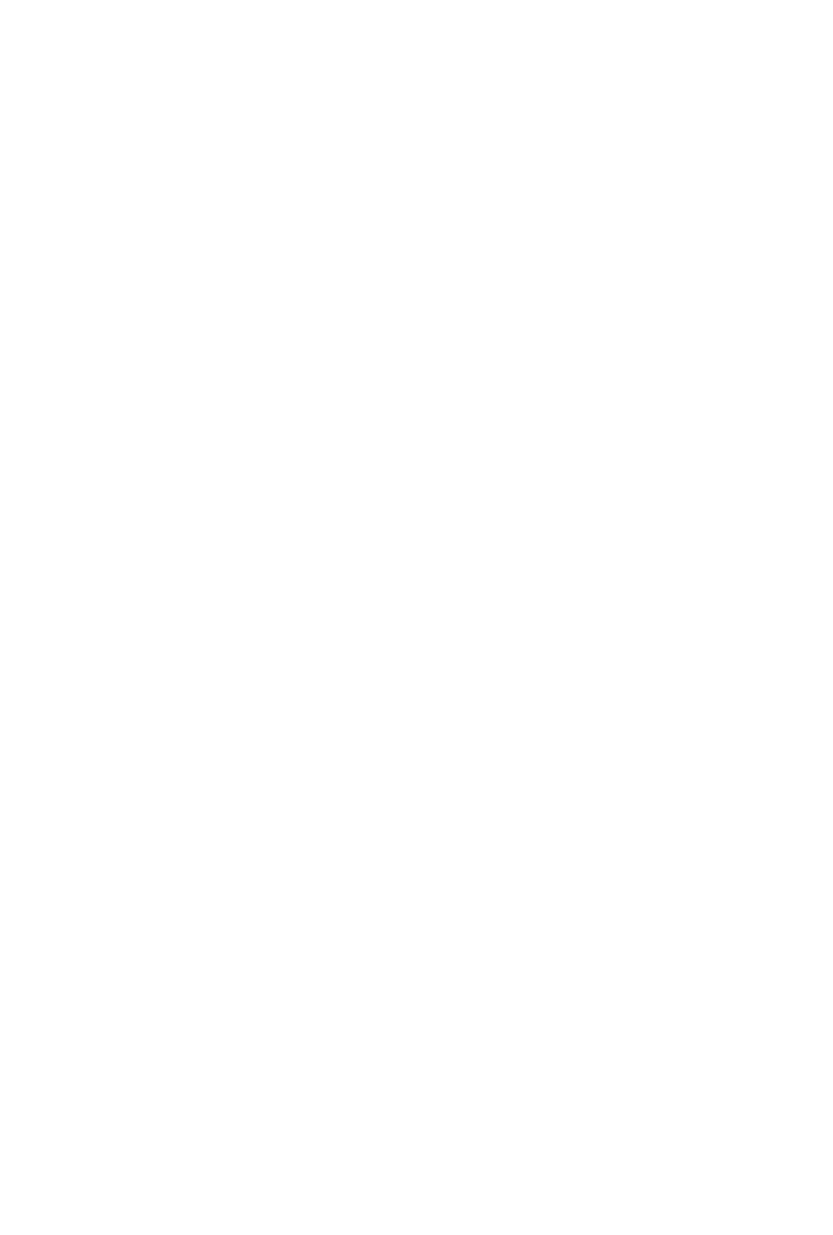
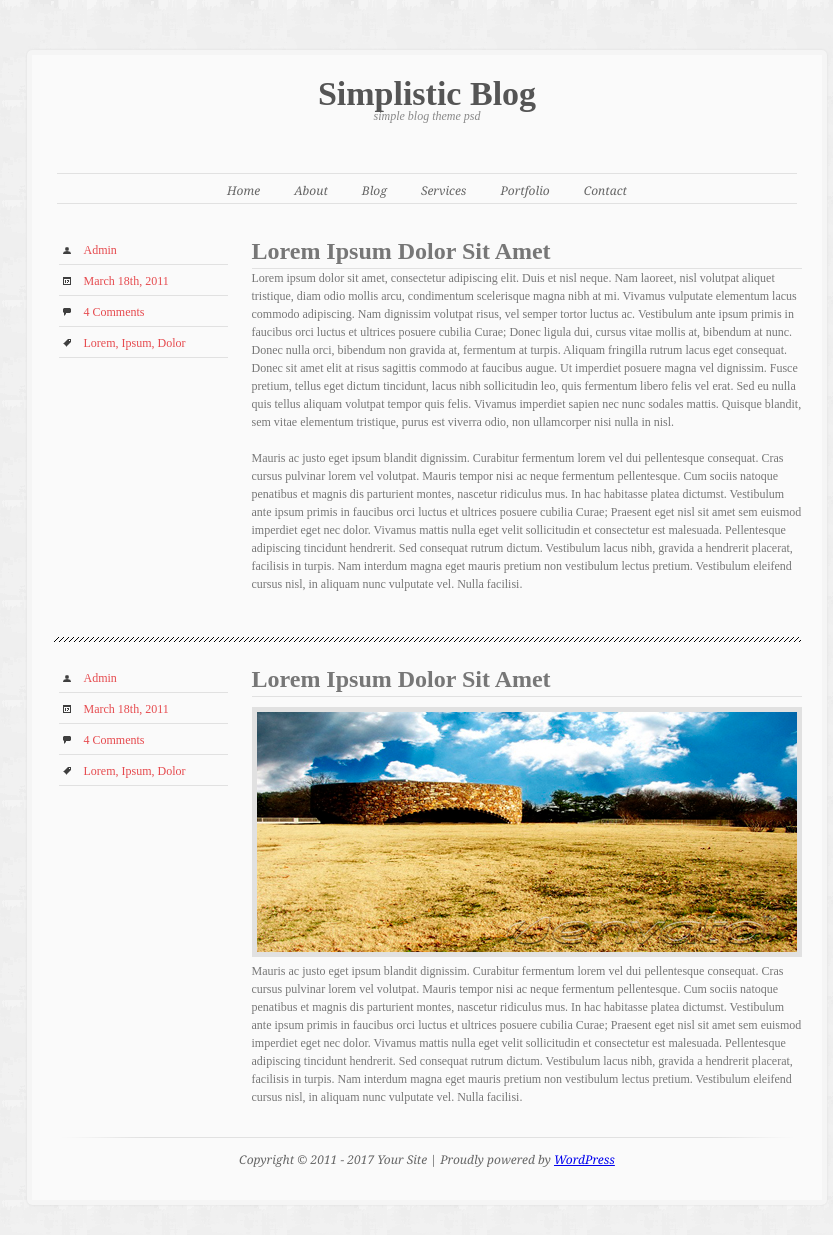
Before and after one commit to Liza-S/Junior-Full-Stack-Web-Developer-Course, a PHP site: page /tasks/task-3/index-3.html in a window 1280 px wide. Before the commit the part shown is empty. Shown: the whole page, without its empty margins (213-1046 px from the left). Before the commit the page ends 800 px from the top, so only its background shows below. Run offline with PHP 8.4, Linux system fonts and the light colour scheme.

Commit message:
Created second layout

```diff
--- a/css5.loc/tasks/task-3/index-3.html
+++ b/css5.loc/tasks/task-3/index-3.html
@@ -6,6 +6,67 @@
 
     </head>
     <body>
-
+		<div class="wrapper">
+			<header>
+				<h1>Simplistic Blog</h1>
+				<p class="simple">simple blog theme psd</p>
+			</header>
+			<nav>
+				<ul class="nav-menu">
+					<li class="nav-element"><a href="#" class="nav-link">Home</a></li>
+					<li class="nav-element"><a href="#" class="nav-link">About</a></li>
+					<li class="nav-element"><a href="#" class="nav-link">Blog</a></li>
+					<li class="nav-element"><a href="#" class="nav-link">Services</a></li>
+					<li class="nav-element"><a href="#" class="nav-link">Portfolio</a></li>
+					<li class="nav-element"><a href="#" class="nav-link">Contact</a></li>
+				</ul>
+			</nav>
+			<div class="content">
+				<aside class="menu">
+					<ul class="aside-menu">
+						<li class="aside-element one"><a class="aside-link" href="#">Admin</a></li>
+						<li class="aside-element two"><a class="aside-link" href="#">March 18th, 2011</a></li>
+						<li class="aside-element three"><a class="aside-link" href="#">4 Comments</a></li>
+						<li class="aside-element four"><a class="aside-link" href="#">Lorem, Ipsum, Dolor</a></li>
+					</ul>
+				</aside>
+				<article>
+					<div class="caption">
+						<h2>Lorem Ipsum Dolor Sit Amet</h2>
+					</div>
+					<p class="article">
+						Lorem ipsum dolor sit amet, consectetur adipiscing elit. Duis et nisl neque. Nam laoreet, nisl volutpat aliquet tristique, diam odio mollis arcu, condimentum scelerisque magna nibh at mi. Vivamus vulputate elementum lacus commodo adipiscing. Nam dignissim volutpat risus, vel semper tortor luctus ac. Vestibulum ante ipsum primis in faucibus orci luctus et ultrices posuere cubilia Curae; Donec ligula dui, cursus vitae mollis at, bibendum at nunc. Donec nulla orci, bibendum non gravida at, fermentum at turpis. Aliquam fringilla rutrum lacus eget consequat. Donec sit amet elit at risus sagittis commodo at faucibus augue. Ut imperdiet posuere magna vel dignissim. Fusce pretium, tellus eget dictum tincidunt, lacus nibh sollicitudin leo, quis fermentum libero felis vel erat. Sed eu nulla quis tellus aliquam volutpat tempor quis felis. Vivamus imperdiet sapien nec nunc sodales mattis. Quisque blandit, sem vitae elementum tristique, purus est viverra odio, non ullamcorper nisi nulla in nisl.
+					</p>
+					<br>
+					<p class="article">
+						Mauris ac justo eget ipsum blandit dignissim. Curabitur fermentum lorem vel dui pellentesque consequat. Cras cursus pulvinar lorem vel volutpat. Mauris tempor nisi ac neque fermentum pellentesque. Cum sociis natoque penatibus et magnis dis parturient montes, nascetur ridiculus mus. In hac habitasse platea dictumst. Vestibulum ante ipsum primis in faucibus orci luctus et ultrices posuere cubilia Curae; Praesent eget nisl sit amet sem euismod imperdiet eget nec dolor. Vivamus mattis nulla eget velit sollicitudin et consectetur est malesuada. Pellentesque adipiscing tincidunt hendrerit. Sed consequat rutrum dictum. Vestibulum lacus nibh, gravida a hendrerit placerat, facilisis in turpis. Nam interdum magna eget mauris pretium non vestibulum lectus pretium. Vestibulum eleifend cursus nisl, in aliquam nunc vulputate vel. Nulla facilisi.
+					</p>
+				</article>
+			</div>
+			<div class="line"></div>
+			<div class="content">
+				<aside class="menu mimg">
+					<ul class="aside-menu">
+						<li class="aside-element one"><a class="aside-link" href="#">Admin</a></li>
+						<li class="aside-element two"><a class="aside-link" href="#">March 18th, 2011</a></li>
+						<li class="aside-element three"><a class="aside-link" href="#">4 Comments</a></li>
+						<li class="aside-element four"><a class="aside-link" href="#">Lorem, Ipsum, Dolor</a></li>
+					</ul>
+				</aside>
+				<article class="article aimg">
+					<div class="caption">
+						<h2>Lorem Ipsum Dolor Sit Amet</h2>
+					</div>
+					<img class="picture" src="../tasks/task-3/imgs/img.jpg" alt="field">
+					<p class="article">
+						Mauris ac justo eget ipsum blandit dignissim. Curabitur fermentum lorem vel dui pellentesque consequat. Cras cursus pulvinar lorem vel volutpat. Mauris tempor nisi ac neque fermentum pellentesque. Cum sociis natoque penatibus et magnis dis parturient montes, nascetur ridiculus mus. In hac habitasse platea dictumst. Vestibulum ante ipsum primis in faucibus orci luctus et ultrices posuere cubilia Curae; Praesent eget nisl sit amet sem euismod imperdiet eget nec dolor. Vivamus mattis nulla eget velit sollicitudin et consectetur est malesuada. Pellentesque adipiscing tincidunt hendrerit. Sed consequat rutrum dictum. Vestibulum lacus nibh, gravida a hendrerit placerat, facilisis in turpis. Nam interdum magna eget mauris pretium non vestibulum lectus pretium. Vestibulum eleifend cursus nisl, in aliquam nunc vulputate vel. Nulla facilisi.
+					</p>
+				</article>
+			</div>
+			<div class="contUnderline"></div>
+			<footer>
+				<p class="footer">Copyright © 2011 - 2017 Your Site | Proudly powered by <a href="https://wordpress.com/">WordPress</a> </p>
+			</footer>
+		</div>
     </body>
 </html>
--- a/css5.loc/tasks/task-3/style.css
+++ b/css5.loc/tasks/task-3/style.css
@@ -1,5 +1,183 @@
+* {
+    margin: 0;
+    padding: 0;
+    border: 0;
+}
 
+body {
+	background: url("imgs/bg.gif");
+	text-align: center;
+}
 
 .wrapper {
+	height: 1155px;
+	width: 800px;
+	background-color: #fafafa;
+	margin: 0 auto;
+	margin-top: 50px;
+	margin-bottom: 30px;
+	border: 5px solid #f5f5f5;
+	box-sizing: border-box;
+	border-radius: 5px;
+	box-shadow: 0 0 2px #d9d9d9;
+}
 
+header {
+	height: 98px;
+	text-align: center;
 }
+
+h1 {
+	font-family: "Ariston";
+	font-size: 34px;
+	margin-top: 20px;
+	color: #555555;
+}
+
+.simple {
+	font-family: "Proxima Nova Regular";
+	font-size: 12px;
+	font-style: italic;
+	color: #888888;
+	line-height: 6px;
+}
+
+nav {
+	height: 31px;
+	width: 740px;
+	text-align: center;
+	line-height: 31px;
+	margin: 0 auto;
+	box-sizing: border-box;
+	border-top: 1px solid #e1e1e1;
+	border-bottom: 1px solid #e1e1e1;
+}
+
+.nav-element {
+	display: inline-block;
+	vertical-align: top;
+	margin-left: 15px;
+	margin-right: 15px;
+}
+
+.nav-link {
+	text-decoration: none;
+	font-family: "Georgia";
+	font-style: italic;
+	font-size: 12px;
+	color: #666666;
+}
+
+.menu {
+	margin-top: 30px;
+	width: 175px;
+	height: 403px;
+	display: inline-block;
+	vertical-align: top;
+}
+
+.aside-menu {
+	margin-left: 6px;
+}
+
+.aside-element {
+	text-align: left;
+	padding-bottom: 6px;
+	padding-top: 6px;
+	padding-left: 4px;
+	list-style-position: inside;
+	border-bottom: 1px solid #e1e1e1;
+}
+
+.aside-link {
+	text-decoration: none;
+	font-family: "Proxima Nova";
+	font-size: 12px;
+	color: #e64b4f;
+	padding-left: 6px;
+}
+
+.one {
+	list-style-image: url("imgs/person.png");
+}
+
+.two {
+	list-style-image: url("imgs/calendar.png");
+}
+
+.three {
+	list-style-image: url("imgs/message.png");
+}
+
+.four {
+	list-style-image: url("imgs/label.png");
+}
+
+article {
+	display: inline-block;
+	width: 550px;
+	height: 403px;
+	vertical-align: top;
+	margin-top: 30px;
+	padding-left: 20px;
+}
+
+.caption {
+	height: 27px;
+	box-sizing: border-box;
+	border-bottom: 1px solid #e1e1e1;
+	margin-top: 8px
+}
+
+h2 {
+	font-family: "Proxima Nova";
+	font-size: 24px;
+	color: #777777;
+	text-align: left;
+	line-height: 19px;
+}
+
+.article {
+	font-size: 12px;
+	font-family: "Proxima Nova";
+	color: #777777;
+	text-align: left;
+	line-height: 18px;
+}
+
+.mimg, .aimg {
+	height: 475px;
+	margin-top: 20px;
+}
+
+.line {
+	background-image: url("imgs/background_line.png");
+	height: 5px;
+	width: 747px;
+	background-attachment: repeat-x;
+	margin: 0 auto;
+}
+
+.picture{
+	border: 5px solid #e1e1e1;
+	margin-top: 10px;
+}
+
+.contUnderline {
+	background-image: url("imgs/contentUnderline.gif");
+	background-attachment: no-repeat;
+	height: 1px;
+	width: 732px;
+	margin: 0 auto;
+}
+footer {
+	height: 52px;
+}
+
+.footer {
+	font-family: "Georgia";
+	font-style: italic;
+	font-size: 12px;
+	color: #666666;
+	margin-top: 13px;
+}
```
Also changed, not shown: 1 other file.
